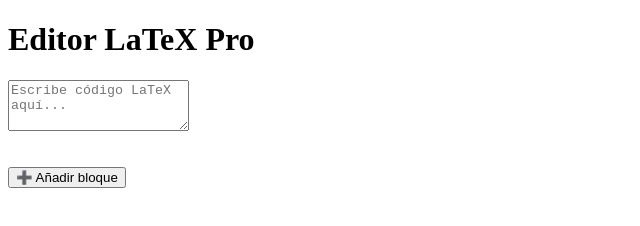
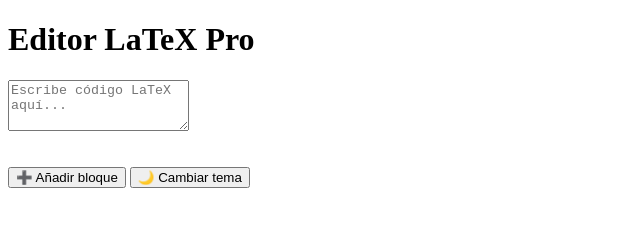
Before and after one commit to AndresContreras1034/EditorLatex, a website with bundled scripts: page public/index.html in a window 1280 px wide. Shown: the whole page, without its empty margins (0-640 px from the left). Built offline with nearby package versions, Linux system fonts and the light colour scheme.

Commit message:
Update index.html

```diff
--- a/public/index.html
+++ b/public/index.html
@@ -15,6 +15,10 @@
     <button id="add-block" class="mt-4 px-4 py-2 bg-blue-600 text-white rounded hover:bg-blue-700">
       ➕ Añadir bloque
     </button>
+    <button id="toggle-theme" class="mb-4 px-3 py-1 text-sm border rounded hover:bg-gray-200 dark:hover:bg-gray-800">
+  🌙 Cambiar tema
+</button>
+
   </div>
 
   <script type="module" src="/src/main.js"></script>
```
